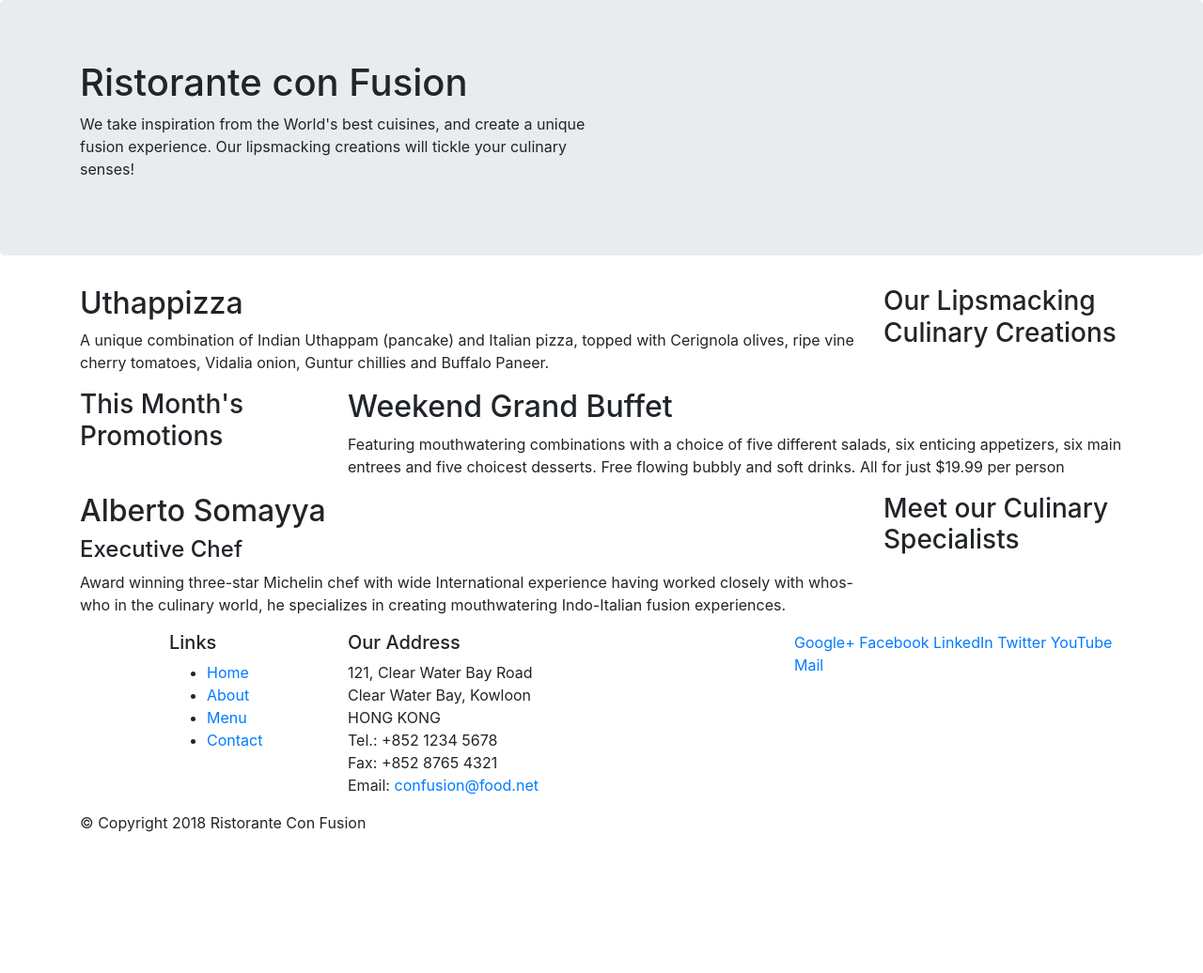
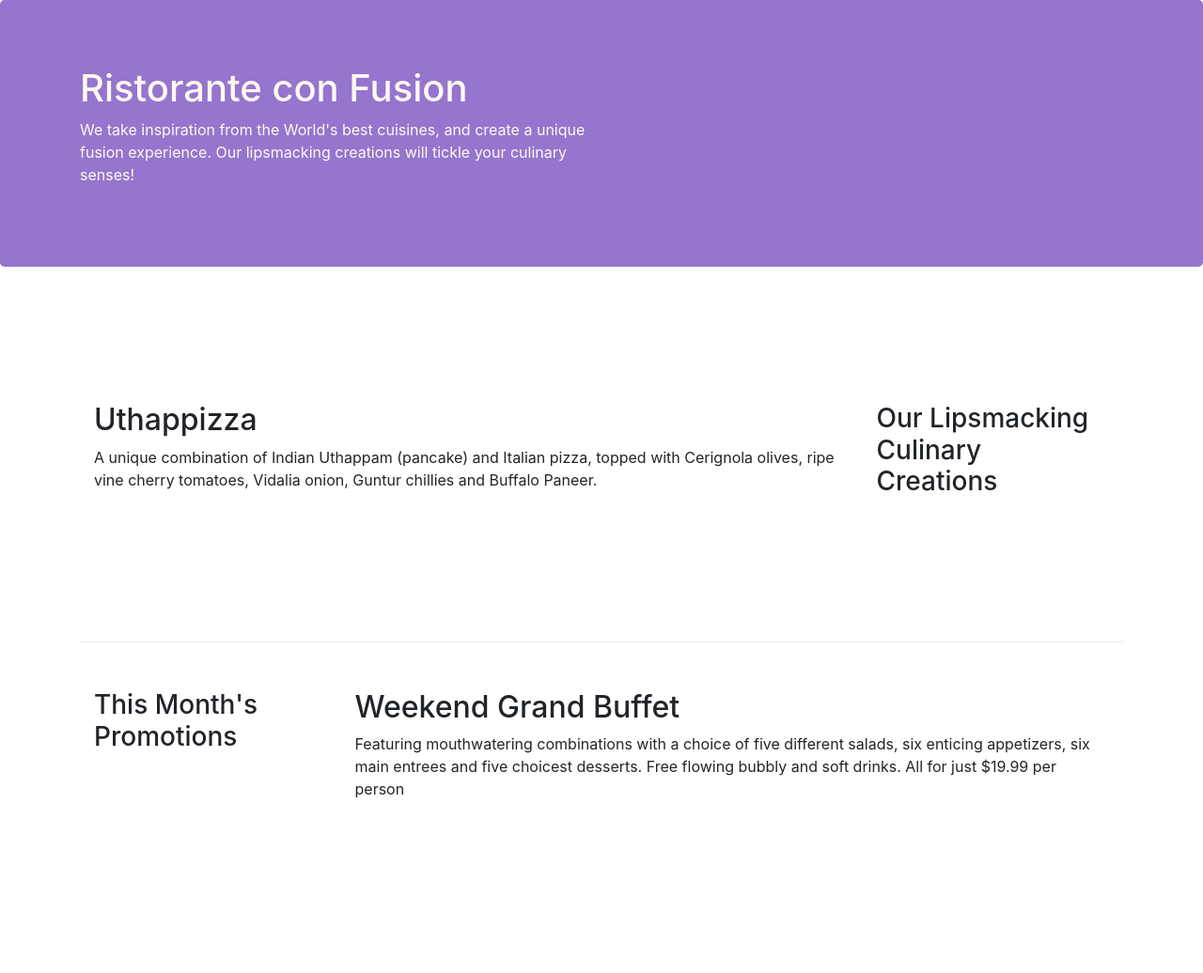
Before and after one commit to Vee46834/Coursera-bootstrap-course, a website: page index.html in a window 1280 px wide. Shown: the top 1036 px of the page at 94% size. Before the commit the page ends 904 px from the top, so only its background shows below. Drawn offline with nearby package versions, Linux system fonts and the light colour scheme.

Commit message:
grid system second

```diff
--- /dev/null
+++ b/css/styles.css
@@ -0,0 +1,31 @@
+.row-header {
+    margin: 0px auto;
+    padding: opx auto;
+}
+
+.row-content{
+    margin:0px auto;
+    padding :50px 0px 50px 0px;
+    border-bottom: 1px ridge;
+    min-height: 400px;
+}
+
+.footer{
+    background-color: darkkhaki;
+    margin: 0px auto;
+    padding: 20px 0px 20px 0px;
+}
+
+/* additional properties to the standard jumbotron */
+.jumbotron{
+    padding: 70px 30px 70px 30px;
+    margin: 0px auto;
+    background: #9575CD;
+    color: floralwhite;
+}
+
+.address{
+    font-size: 80%;
+    margin: 0px;
+    color: #0f0f0f;
+}
--- a/index.html
+++ b/index.html
@@ -7,9 +7,10 @@
     <meta name="viewport" content="width=device-width, initial-scale=1, shrink-to-fit=no">
     <meta http-equiv="x-ua-compatible" content="ie=edge">
 
-    <!-- Bootstrap CSS -->
+    <!-- Bootstrap CSS include-->
     <link rel="stylesheet" href="node_modules/bootstrap/dist/css/bootstrap.min.css">
-
+    <!--file in css folder-->
+    <link rel="stylesheet" href="css/styles.css">
     <title>Ristorante Con Fusion</title>
 </head>
 
@@ -31,7 +32,8 @@
     </header>
 
     <div class = "container">
-        <div class = "row">
+        <!--row-content=class of css in the css folder-->
+        <div class = "row row-content align-items-center">
             <!--extrasmall=12col small=4col medium=3col-->
             <!--at size larger than small, this content will be order to the last of row-->
             <div class = "col-12 col-sm-4 order-sm-last col-md-3" >
@@ -46,7 +48,7 @@
         </div>
 
 
-        <div class = "row">
+        <div class = "row row-content">
             <div class = "col-12 col-sm-4 col-md-3">
                 <h3>This Month's Promotions</h3>
             </div>
@@ -56,7 +58,7 @@
             </div>
         </div>
 
-        <div class = "row">
+        <div class = "row row-content">
             <div class ="col-12 col-sm-4 order-sm-last col-md-3">
                 <h3>Meet our Culinary Specialists</h3>
             </div>
@@ -68,14 +70,14 @@
         </div>
     </div>
 
-    <footer>
+    <footer class="footer">
         <div class = "container">
             <div class = "row">
                 <!--extra small=4col , small=2col-->
-                <!--content will shift right 1 column-->
+                <!--offset-1 = content will shift right 1 column-->
                 <div class = "col-4 offset-1 col-sm-2">
                     <h5>Links</h5>
-                    <ul>
+                    <ul class="list-unstyled">
                         <li><a href="#">Home</a></li>
                         <li><a href="#">About</a></li>
                         <li><a href="#">Menu</a></li>
@@ -93,8 +95,8 @@
 		              Email: <a href="mailto:confusion@food.net">confusion@food.net</a>
 		           </address>
                 </div>
-                <div class = "col-12 col-sm-4">
-                    <div>
+                <div class = "col-12 col-sm-4 align-self-center">
+                    <div class = "text-center">
                         <a href="http://google.com/+">Google+</a>
                         <a href="http://www.facebook.com/profile.php?id=">Facebook</a>
                         <a href="http://www.linkedin.com/in/">LinkedIn</a>
@@ -104,7 +106,7 @@
                     </div>
                 </div>
            </div>
-           <div class = "row">
+           <div class = "row justify-content-center">
                <!--use column as content fit-->
                 <div class="col-auto">
                     <p>© Copyright 2018 Ristorante Con Fusion</p>
```
